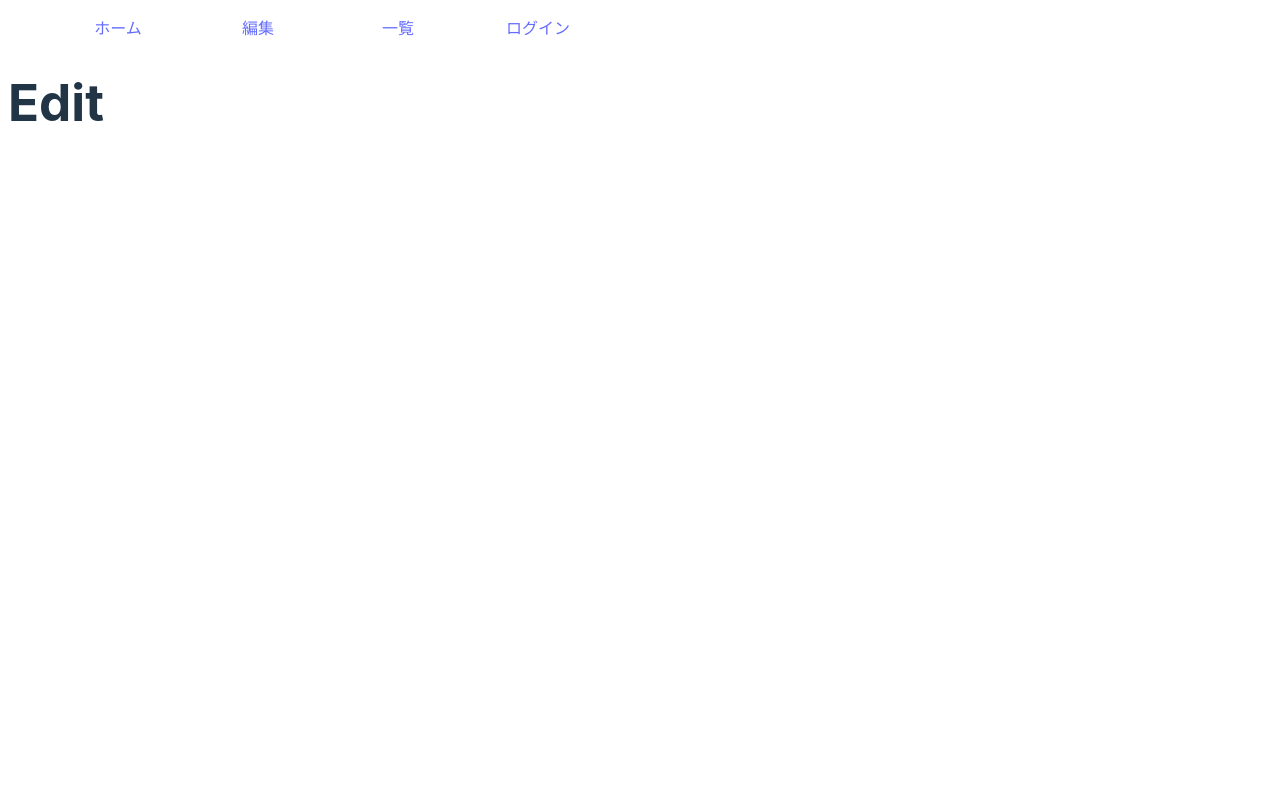
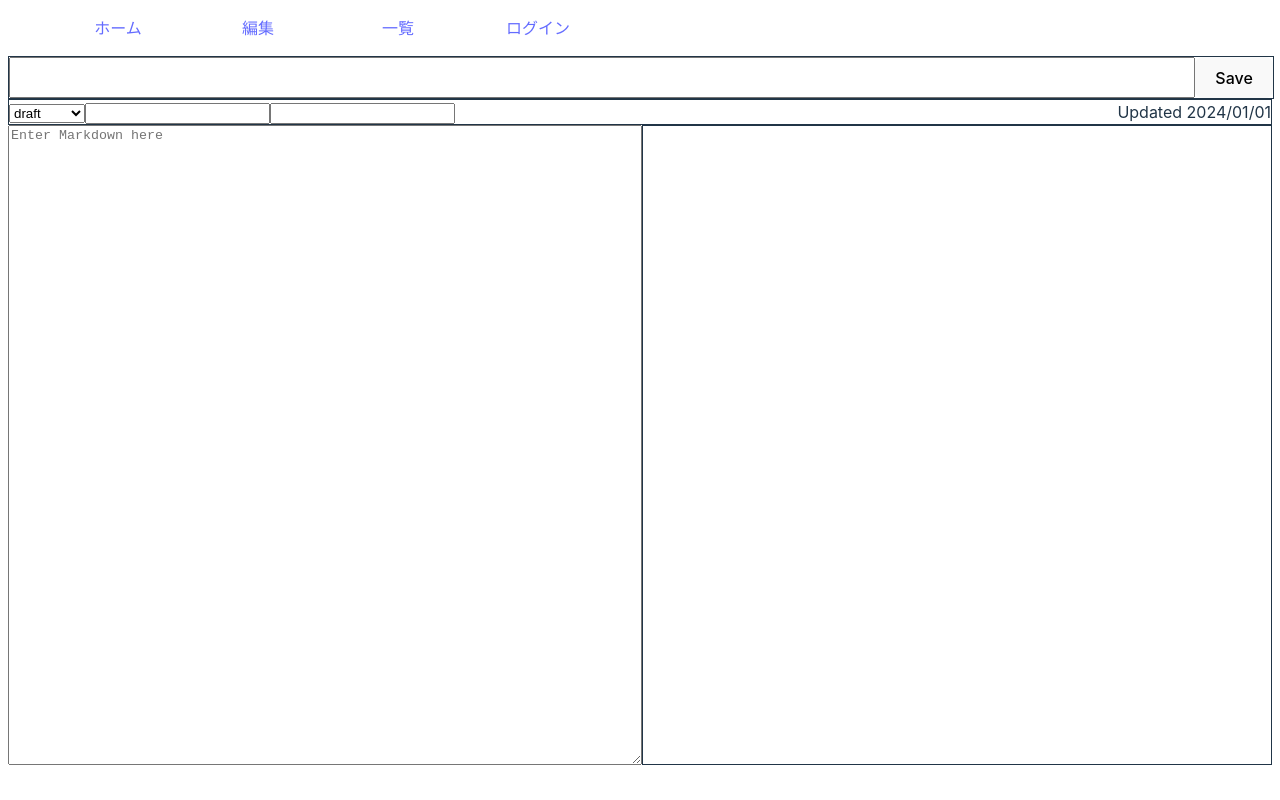
Before and after one commit to Greek-Academy/one-page-maker, a React (Vite) app in the folder one-pager-maker/: page /edit in a window 1280 px wide. Built offline with nearby package versions, Linux system fonts and the light colour scheme; no server answers.

Commit message:
Refactor Edit

```diff
--- a/one-pager-maker/src/pages/Edit.css
+++ b/one-pager-maker/src/pages/Edit.css
@@ -0,0 +1,39 @@
+.document-title-div {
+  display: flex;
+  width: 100%;
+  border: solid 1px;
+}
+
+.document-title {
+  width: 100%;
+}
+
+.document-parameter-div {
+  display: flex;
+  justify-content: space-between;
+  border: solid 1px;
+}
+
+.document-parameter-left {
+  text-align: left;
+  float: left;
+}
+
+.document-parameter-right {
+  text-align: right;
+}
+
+.document-contents-div {
+  display: flex;
+  height: 80vh;
+  width: 100%;
+}
+
+.document-contents {
+  width: 50%;
+}
+
+.document-markdown {
+  width: 50%;
+  border: solid 1px;
+}
--- a/one-pager-maker/src/pages/Edit.tsx
+++ b/one-pager-maker/src/pages/Edit.tsx
@@ -1,10 +1,51 @@
+import { useState } from 'react'
+import Markdown from 'react-markdown'
 import './Edit.css'
 
 function Edit() {
+  const [markdown, setMarkdown] = useState('');
+  const toMarkdownText = (e:React.ChangeEvent<HTMLTextAreaElement>) => {
+    setMarkdown(e.target.value);
+  };
   return (
     <>
     <div>
-      <h1>Edit</h1>
+      <div className="document-title-div">
+        <input className="document-title" type="text"></input>
+        <button type="button">Save</button>
+      </div>
+      <div className="document-parameter-div">
+        <span className='document-parameter-left'>
+            <select name="status">
+              <option value="draft" selected>draft</option>
+              <option value="reviewed">reviewed</option>
+              <option value="final">final</option>
+              <option value="obsolete">obsolete</option>
+            </select>
+            <span>
+              <input className="authors" type="text"></input>
+            </span>
+            <span>
+              <input className="reviewers" type="text"></input>
+            </span>
+        </span>
+        <span className="document-parameter-right">
+            <span className="updated">
+              Updated 2024/01/01
+            </span>
+        </span>
+      </div>
+      <div className="document-contents-div">
+        <textarea
+          className="document-contents"
+          value={markdown}
+          onChange={toMarkdownText}
+          placeholder="Enter Markdown here"
+        />
+        <div className="document-markdown">
+          <Markdown>{markdown}</Markdown>
+        </div>
+      </div>
     </div>
    </>
   )
```
Also changed, not shown: one-pager-maker/src/Edit.css (deleted, +0 -58 lines), one-pager-maker/src/Edit.tsx (deleted, +0 -54 lines), one-pager-maker/src/List.tsx (deleted, +0 -13 lines), one-pager-maker/src/Login.tsx (deleted, +0 -13 lines), one-pager-maker/src/List.css (deleted), one-pager-maker/src/Login.css (deleted), 1 other file (tests, documents, lock files or other folders).
